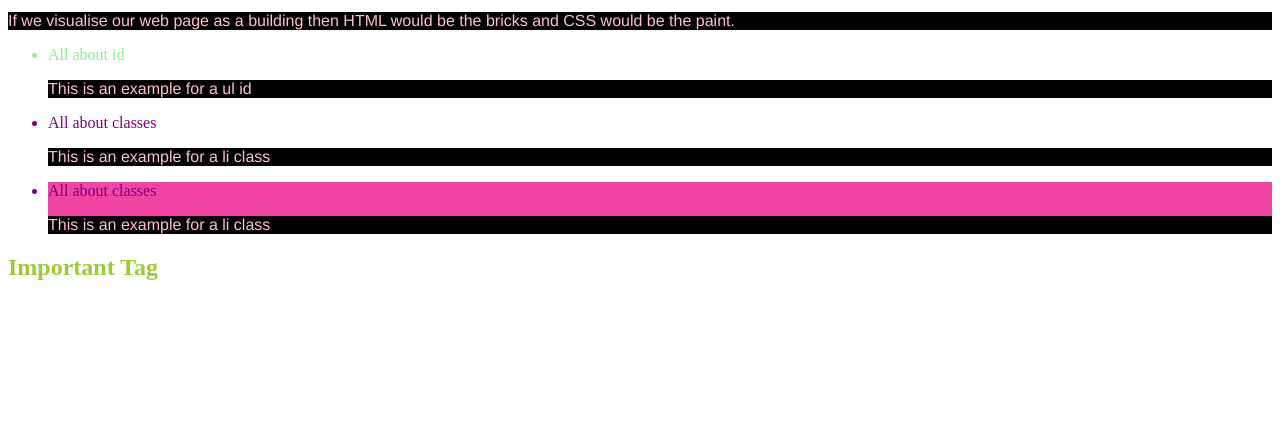
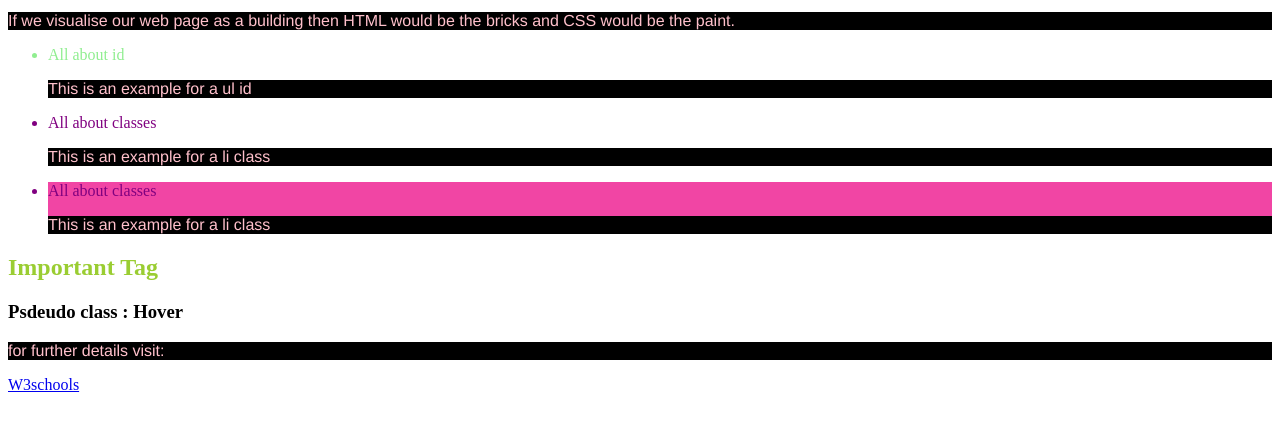
Before and after one commit to jamiemills98/CanvasChallenges, a plain HTML site: page html_intro/index.html in a window 1280 px wide. Shown: the part 113-544 px from the top of the page. Drawn offline with Linux system fonts and the light colour scheme.

Commit message:
psuedo class example: hover and a href link

```diff
--- a/html_intro/index.html
+++ b/html_intro/index.html
@@ -28,6 +28,12 @@
   </ul>
   <!-- example important tag -->
   <h2 id="colour">Important Tag</h2>
+
+  <!--Pseudo class :hover -->
+  <h3>Psdeudo class : Hover</h3>
+
+  <p>for further details visit:</p>
+  <a href = "https://www.w3schools.com/css/css_pseudo_classes.asp">W3schools</a>
 </body>
 
 </html>
--- a/html_intro/style.css
+++ b/html_intro/style.css
@@ -35,3 +35,8 @@ h2 {
 #colour {
     color: plum;
 }
+
+/* psuedo class example : hover */
+h3:hover {
+    color: blueviolet;
+}
```
